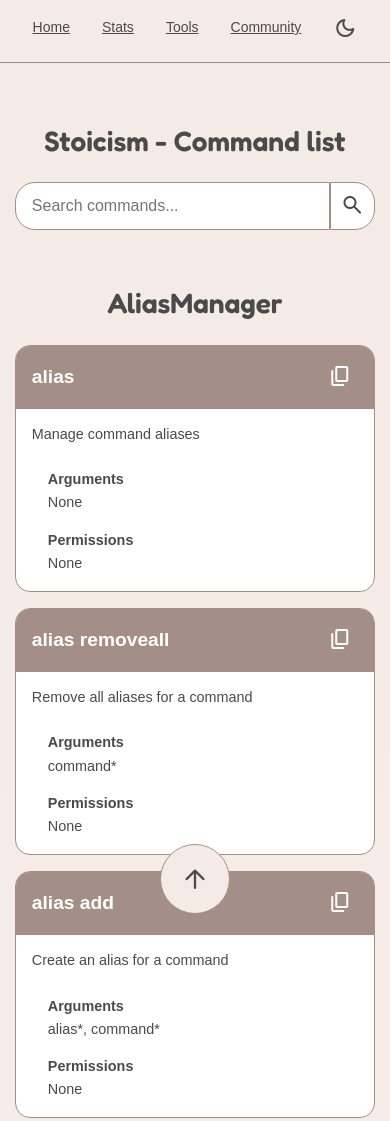
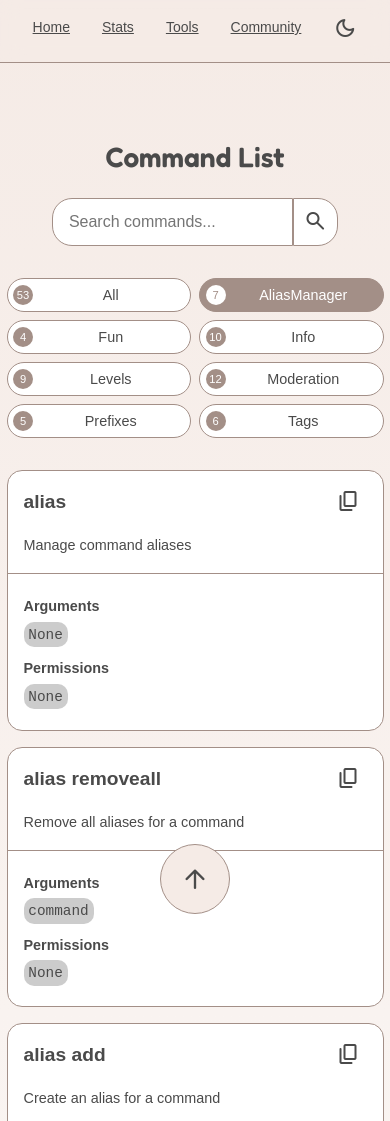
Before and after one commit to stoicism-bot/stoicism-bot.github.io, a plain HTML site: page cmds/index.html in a window 390 px wide. Shown: the top 1121 px of the page. Drawn offline with nearby package versions, Linux system fonts and the light colour scheme; a web font is replaced by a local one.

Commit message:
Add files via upload

```diff
--- a/cmds/commands.css
+++ b/cmds/commands.css
@@ -32,24 +32,24 @@
 }
 
 .command-header {
-    background-color: var(--button-bg);
     display: flex;
     justify-content: space-between;
     align-items: center;
-    padding: 1rem 1rem;
+    padding-inline: 1rem;
+    padding-top: 1rem;
 }
 
 .command-card h3 {
     font-size: 1.2rem;
     margin: 0;
-    color: var(--button-text);
+    color: var(--text-color);
 }
 
 .copy-button {
     background: none;
     border: none;
     cursor: pointer;
-    color: var(--button-text);
+    color: var(--text-color);
     transition: opacity 0.3s ease;
 }
 
@@ -65,79 +65,26 @@
 }
 
 .command-details {
-    padding-inline: 1rem;
-    padding-bottom: 0.5rem;
+    padding-block: 1rem;
+    border-top: 1px solid var(--button-bg);
     font-size: 0.8rem;
     color: var(--text-color-2);
 }
-
 
 .command-details strong {
     color: var(--text-color);
 }
 
-.back-to-top-button {
-    position: fixed;
-    bottom: -70px;
-    right: 70px;
-    z-index: 100;
-    width: 70px;
-    height: 70px;
-    outline: none;
-    background-color: var(--bg-color);
-    border: 1px solid var(--button-bg);
-    color: var(--text-color);
-    cursor: pointer;
-    border-radius: 50%;
-    display: flex;
-    align-items: center;
-    justify-content: center;
-    transition: bottom 0.3s, background-color 0.2s ease;
+
+.command-details p {
+    padding-block: 0.2rem !important;
+    line-height: 1.7rem;
 }
 
-.back-to-top-button:hover {
-    background-color: var(--button-bg);
-}
-
-.back-to-top-button.show {
-    bottom: 70px;
-}
-
-
-@media (max-width: 1200px) {
-    .commands-grid {
-        grid-template-columns: repeat(3, 1fr);
-    }
-}
-
-@media (max-width: 900px) {
-    .commands-grid {
-        grid-template-columns: repeat(2, 1fr);
-    }
-}
-
-@media (max-width: 600px) {
-    .container {
-        padding: 0;
-    }
-
-    .commands-grid {
-        grid-template-columns: 1fr;
-    }
-
-    .back-to-top-button {
-        right: 50%;
-        transform: translateX(50%);
-    }
-
-    .search-container {
-        max-width: 80%;
-        width: 100%;
-    }
-}
-
-.command-category {
-    margin-bottom: 2.5rem;
+code {
+    background-color: rgba(0, 0, 0, 0.2);
+    padding: 0.3rem;
+    border-radius: 10px;
 }
 
 .search-container {
@@ -187,3 +134,158 @@
 body.dark-theme #searchButton:hover {
     color: var(--text-color);
 }
+
+
+#categorySelector {
+    display: flex;
+    flex-wrap: wrap;
+    justify-content: center;
+    gap: 0.5rem;
+    margin-bottom: 2rem;
+}
+
+.category-button {
+    display: inline-flex;
+    align-items: center;
+    background-color: var(--bg-color-2);
+    border: 1px solid var(--button-bg);
+    color: var(--text-color);
+    padding: 0.5rem;
+    border-radius: 20px;
+    cursor: pointer;
+    transition: all 0.3s ease;
+    position: relative;
+}
+
+h2 {
+    backdrop-filter: blur(10px);
+    border: 1px solid var(--button-bg);
+    border-radius: 15px;
+    color: var(--text-color) !important;
+}
+
+.category-button .command-count {
+    position: absolute;
+    left: 0.25rem;
+    width: 24px;
+    height: 24px;
+    border-radius: 50%;
+    background-color: var(--button-bg);
+    color: var(--button-text);
+    font-size: 0.8rem;
+    display: flex;
+    align-items: center;
+    justify-content: center;
+}
+
+.category-button .category-name {
+    flex-grow: 1;
+    text-align: center;
+    padding: 0 0.5rem 0 2rem;
+}
+
+.category-button:hover,
+.category-button.active {
+    background-color: var(--button-bg);
+    color: var(--button-text);
+}
+
+.category-button:hover .command-count,
+.category-button.active .command-count {
+    background-color: var(--button-text);
+    color: var(--button-bg);
+}
+
+.commands-grid {
+    display: grid;
+    width: 1160px;
+    grid-template-columns: repeat(4, 1fr);
+    gap: 1rem;
+}
+
+.command-card {
+    display: flex;
+    flex-direction: column;
+}
+
+.command-card p {
+    flex-grow: 1;
+    padding: 1rem;
+    margin: 0;
+}
+
+.back-to-top-button {
+    position: fixed;
+    bottom: -70px;
+    right: 70px;
+    z-index: 100;
+    width: 70px;
+    height: 70px;
+    outline: none;
+    background-color: var(--bg-color);
+    border: 1px solid var(--button-bg);
+    color: var(--text-color);
+    cursor: pointer;
+    border-radius: 50%;
+    display: flex;
+    align-items: center;
+    justify-content: center;
+    transition: bottom 0.3s, background-color 0.2s ease;
+}
+
+.back-to-top-button:hover {
+    background-color: var(--button-bg);
+}
+
+.back-to-top-button.show {
+    bottom: 70px;
+}
+
+@media (max-width: 1200px) {
+    .commands-grid {
+        grid-template-columns: repeat(3, 1fr);
+    }
+}
+
+@media (max-width: 900px) {
+    .commands-grid {
+        grid-template-columns: repeat(2, 1fr);
+    }
+}
+
+@media (max-width: 600px) {
+    #categorySelector {
+        display: grid;
+        grid-template-columns: repeat(2, 1fr);
+        gap: 0.5rem;
+    }
+
+    .category-button {
+        width: 100%;
+    }
+
+    .category-button .command-count {
+        left: 0.35rem;
+        width: 20px;
+        height: 20px;
+        font-size: 0.7rem;
+    }
+
+    .category-button .category-name {
+        font-size: 0.9rem;
+    }
+
+    .commands-grid {
+        grid-template-columns: 1fr;
+        width: unset;
+    }
+
+    .command-card {
+        width: 375px;
+    }
+
+    .back-to-top-button {
+        right: 50%;
+        transform: translateX(50%);
+    }
+}
--- a/cmds/commands.js
+++ b/cmds/commands.js
@@ -6,16 +6,24 @@ document.addEventListener("DOMContentLoaded", () => {
     .then((response) => response.json())
     .then((data) => {
       const commandsContainer = document.getElementById("commandsContainer");
+      const categorySelector = document.getElementById("categorySelector");
+
+      const allCategoryButton = createCategoryButton("All", 0);
+      allCategoryButton.addEventListener("click", () => showCategory("All"));
+      categorySelector.appendChild(allCategoryButton);
+
+      let totalCommands = 0;
 
       for (const [category, commands] of Object.entries(data)) {
         const categoryElement = document.createElement("div");
         categoryElement.className = "command-category";
-        categoryElement.innerHTML = `<h1 class="fredoka-medium fade-in-button" style="--delay: 0.1s">${category}</h1>`;
+        categoryElement.dataset.category = category;
 
         const commandsGrid = document.createElement("div");
         commandsGrid.className = "commands-grid";
 
         let categoryCommands = [];
+        let categoryCommandCount = 0;
 
         for (const [commandName, commandInfo] of Object.entries(commands)) {
           const commandCard = createCommandCard(commandName, commandInfo);
@@ -25,6 +33,7 @@ document.addEventListener("DOMContentLoaded", () => {
             info: commandInfo,
             element: commandCard,
           });
+          categoryCommandCount++;
 
           if (commandInfo.subcommands) {
             for (const [subName, subInfo] of Object.entries(
@@ -38,23 +47,69 @@ document.addEventListener("DOMContentLoaded", () => {
                 info: subInfo,
                 element: subCommandCard,
               });
+              categoryCommandCount++;
             }
           }
         }
 
+        totalCommands += categoryCommandCount;
+        categoryElement.appendChild(commandsGrid);
         commandsContainer.appendChild(categoryElement);
-        categoryElement.appendChild(commandsGrid);
 
         allCommands.push(...categoryCommands);
         categories.push({
+          name: category,
           element: categoryElement,
           commands: categoryCommands,
         });
+
+        const categoryButton = createCategoryButton(
+          category,
+          categoryCommandCount
+        );
+        categoryButton.addEventListener("click", () => showCategory(category));
+        categorySelector.appendChild(categoryButton);
       }
 
+      updateCategoryButtonCount(allCategoryButton, totalCommands);
+
       setupSearch();
+      showCategory(categories[0].name);
     })
     .catch((error) => console.error("Error loading commands:", error));
+
+  function createCategoryButton(name, count) {
+    const button = document.createElement("button");
+    button.className = "category-button fade-in";
+    button.innerHTML = `
+      <span class="command-count">${count}</span>
+      <span class="category-name">${name}</span>
+    `;
+    return button;
+  }
+
+  function updateCategoryButtonCount(button, count) {
+    button.querySelector(".command-count").textContent = count;
+  }
+
+  function showCategory(categoryName) {
+    if (categoryName === "All") {
+      categories.forEach((category) => {
+        category.element.style.display = "block";
+      });
+    } else {
+      categories.forEach((category) => {
+        category.element.style.display =
+          category.name === categoryName ? "block" : "none";
+      });
+    }
+    document.querySelectorAll(".category-button").forEach((button) => {
+      button.classList.toggle(
+        "active",
+        button.querySelector(".category-name").textContent === categoryName
+      );
+    });
+  }
 
   function setupSearch() {
     const searchInput = document.getElementById("searchInput");
@@ -63,19 +118,43 @@ document.addEventListener("DOMContentLoaded", () => {
     function performSearch() {
       const searchTerm = searchInput.value.toLowerCase().trim();
 
-      allCommands.forEach(({ name, info, element }) => {
+      let visibleCommandsCount = 0;
+
+      categories.forEach((category) => {
+        let categoryVisibleCount = 0;
+
+        category.commands.forEach(({ name, info, element }) => {
           const matches =
             searchTerm === "" ||
             name.toLowerCase().includes(searchTerm) ||
             info.description.toLowerCase().includes(searchTerm);
           element.style.display = matches ? "" : "none";
+          if (matches) {
+            categoryVisibleCount++;
+            visibleCommandsCount++;
+          }
         });
 
-      categories.forEach((category) => {
-        const hasVisibleCommands = category.commands.some(
-          (cmd) => cmd.element.style.display !== "none"
+        category.element.style.display =
+          categoryVisibleCount > 0 ? "block" : "none";
+        updateCategoryButtonCount(
+          document.querySelector(
+            `.category-button:nth-child(${categories.indexOf(category) + 2})`
+          ),
+          categoryVisibleCount
         );
-        category.element.style.display = hasVisibleCommands ? "" : "none";
+      });
+
+      updateCategoryButtonCount(
+        document.querySelector(".category-button:first-child"),
+        visibleCommandsCount
+      );
+
+      document.querySelectorAll(".category-button").forEach((button) => {
+        button.classList.toggle(
+          "active",
+          button === document.querySelector(".category-button:first-child")
+        );
       });
     }
 
@@ -86,23 +165,13 @@ document.addEventListener("DOMContentLoaded", () => {
         performSearch();
       }
     });
-
-    document.addEventListener("keydown", (event) => {
-      if ((event.ctrlKey || event.metaKey) && event.key === "k") {
-        event.preventDefault();
-        searchInput.focus();
-        searchInput.select();
-      }
-    });
-
-    performSearch();
   }
 });
 
 function createCommandCard(name, info) {
   const card = document.createElement("div");
   card.className = "command-card fade-in-button";
-  card.style = "--delay: 0.3s";
+  card.style = "--delay: 0.1s";
 
   card.innerHTML = `
     <div class="command-header">
@@ -120,92 +189,22 @@ function createCommandCard(name, info) {
 
   return card;
 }
-
 function createArgumentsString(args) {
   if (!args || args.length === 0)
-    return "<p><strong>Arguments</strong><br>None</p>";
+    return "<p><strong>Arguments<br> </strong> <code>None</code></p>";
 
-  const argsList = args
-    .map(
-      (arg) =>
-        `${arg.name}${arg.required ? "*" : ""}${
-          arg.default ? `=${arg.default}` : ""
-        }`
-    )
-    .join(", ");
+  const argsList = args.map((arg) => `<code>${arg.name}</code>`).join(" ");
 
-  return `<p><strong>Arguments</strong><br>${argsList}</p>`;
+  return `<p><strong>Arguments<br> </strong> ${argsList}</p>`;
 }
 
 function createPermissionsString(permissions) {
   if (!permissions || permissions.length === 0)
-    return "<p><strong>Permissions</strong><br>None</p>";
+    return "<p><strong>Permissions<br> </strong> <code>None</code></p>";
 
-  return `<p><strong>Permissions</strong><br>${permissions.join(", ")}</p>`;
-}
-
-function copyCommand(commandName) {
-  navigator.clipboard
-    .writeText(commandName)
-    .then(() => {
-      const copyButton = document.querySelector(
-        `[onclick="copyCommand('${commandName}')"]`
-      );
-      const originalIcon = copyButton.innerHTML;
-      copyButton.innerHTML =
-        '<span class="material-symbols-rounded">check</span>';
-      setTimeout(() => {
-        copyButton.innerHTML = originalIcon;
-      }, 2000);
-    })
-    .catch((err) => {
-      console.error("Failed to copy command: ", err);
-    });
-}
-
-function createCommandCard(name, info) {
-  const card = document.createElement("div");
-  card.className = "command-card fade-in-button";
-  card.style = "--delay: 0.3s";
-
-  card.innerHTML = `
-      <div class="command-header">
-        <h3>${name}</h3>
-        <button class="copy-button" onclick="copyCommand('${name}')">
-          <span class="material-symbols-rounded">content_copy</span>
-        </button>
-      </div>
-      <p>${info.description}</p>
-      <div class="command-details">
-        ${createArgumentsString(info.arguments)}
-        ${createPermissionsString(info.permissions)}
-      </div>
-    `;
-
-  return card;
-}
-
-function createArgumentsString(args) {
-  if (!args || args.length === 0)
-    return "<p><strong>Arguments</strong><br>None</p>";
-
-  const argsList = args
-    .map(
-      (arg) =>
-        `${arg.name}${arg.required ? "*" : ""}${
-          arg.default ? `=${arg.default}` : ""
-        }`
-    )
-    .join(", ");
-
-  return `<p><strong>Arguments</strong><br>${argsList}</p>`;
-}
-
-function createPermissionsString(permissions) {
-  if (!permissions || permissions.length === 0)
-    return "<p><strong>Permissions</strong><br>None</p>";
-
-  return `<p><strong>Permissions</strong><br>${permissions.join(", ")}</p>`;
+  return `<p><strong>Permissions<br> </strong> <code>${permissions.join(
+    ", "
+  )}</code></p>`;
 }
 
 function copyCommand(commandName) {
--- a/cmds/commands.json
+++ b/cmds/commands.json
@@ -70,18 +70,6 @@
           ]
         }
       }
-    }
-  },
-  "EmoteStickerExtractor": {
-    "extractemotes": {
-      "description": "No description provided",
-      "permissions": [],
-      "arguments": []
-    },
-    "extractstickers": {
-      "description": "No description provided",
-      "permissions": [],
-      "arguments": []
     }
   },
   "Fun": {
@@ -202,6 +190,16 @@
       ]
     },
     "bio": {
+      "description": "No description provided",
+      "permissions": [],
+      "arguments": []
+    },
+    "extractemotes": {
+      "description": "No description provided",
+      "permissions": [],
+      "arguments": []
+    },
+    "extractstickers": {
       "description": "No description provided",
       "permissions": [],
       "arguments": []
--- a/cmds/index.html
+++ b/cmds/index.html
@@ -3,7 +3,7 @@
   <head>
     <meta charset="UTF-8" />
     <meta name="viewport" content="width=device-width, initial-scale=1.0" />
-    <title>Stoicism - Discord Bot</title>
+    <title>Stoicism - Command List</title>
     <link
       href="https://fonts.googleapis.com/css2?family=Poppins:wght@300;400;600&display=swap"
       rel="stylesheet"
@@ -46,7 +46,8 @@
       <div style="margin-top: 100px"></div>
 
       <div class="container" style="max-width: 1200px">
-        <h1 class="fredoka-medium">Stoicism - Command list</h1>
+        <h1 class="fredoka-medium">Command List</h1>
+
         <div class="search-container">
           <input
             type="text"
@@ -57,6 +58,9 @@
             <span class="material-symbols-rounded">search</span>
           </button>
         </div>
+
+        <div id="categorySelector"></div>
+
         <div id="commandsContainer"></div>
       </div>
       <button
--- a/styles.css
+++ b/styles.css
@@ -371,7 +371,8 @@ body.dark-theme .faq-answer {
     }
 
     .container {
-        padding: 10%;
+        padding: 1rem;
+        max-width: 100%;
     }
 
     .title h1 {
```
Also changed, not shown: commands.json (added, +244 -0 lines), faq/index.html (+1 -1 lines), legal/privacy/index.html (+1 -1 lines), legal/refunds/index.html (+1 -1 lines), legal/terms/index.html (+1 -1 lines). Lines whose indentation alone changed are shown as unchanged.
